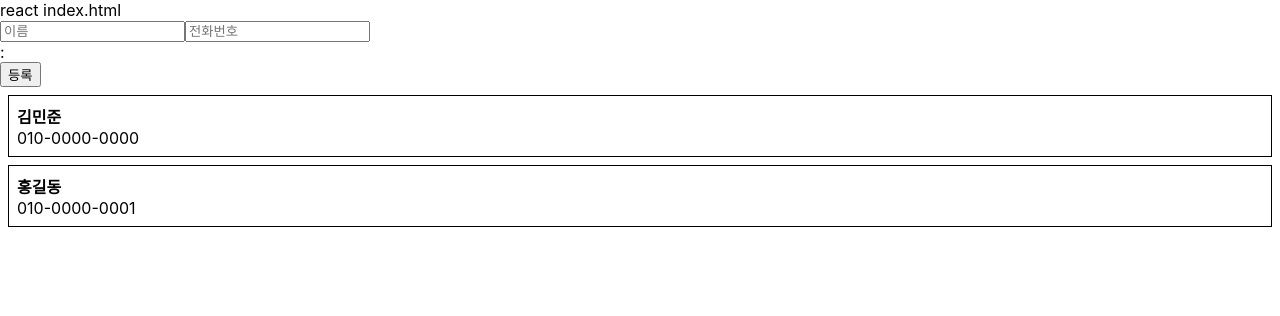
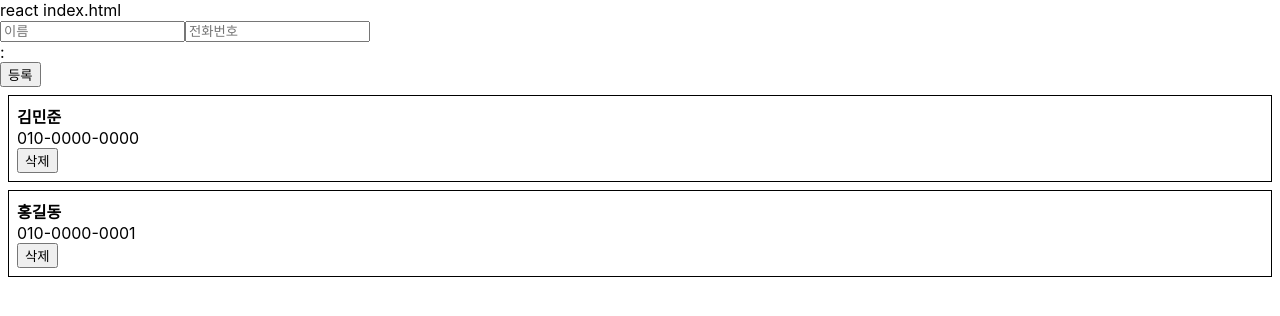
Before and after one commit to kimyk0120/toyp_m_invitation, a React (Create React App) app: page / in a window 1280 px wide. Shown: the top 316 px of the page. Built offline with nearby package versions, Linux system fonts and the light colour scheme.

Commit message:
no message

```diff
--- a/src/App.js
+++ b/src/App.js
@@ -33,12 +33,21 @@
             information: information.concat({id: this.id++, ...data})
         })
     }
+
+    handleRemove = (id) => {
+        const {information} = this.state;
+        this.setState({
+            information: information.filter(info => info.id !== id)
+        })
+    }
+
     render() {
         const {information} = this.state;
         return (
             <div>
                 <PhoneForm phonform_onCreate={this.handleCreate} />
-                <PhoneInfoList data={this.state.information} />
+                <PhoneInfoList data={information}
+                               onRemove={this.handleRemove}/>
                 {/*{JSON.stringify(information)}*/}
             </div>
 
--- a/src/components/PhoneInfo.js
+++ b/src/components/PhoneInfo.js
@@ -10,6 +10,11 @@
         }
     }
 
+    handleRemove = () => {
+        const {info, onRemove} = this.props;
+        onRemove(info.id);
+    }
+
     render() {
         const style = {
             border: '1px solid black',
@@ -17,12 +22,13 @@
             margin: '8px'
         };
 
-        const { name, phone, id } = this.props.info;
+        const {name, phone} = this.props.info;
 
         return (
             <div style={style}>
                 <div><b>{name}</b></div>
                 <div>{phone}</div>
+                <button onClick={this.handleRemove}>삭제</button>
             </div>
         );
     }
--- a/src/components/PhoneInfoList.js
+++ b/src/components/PhoneInfoList.js
@@ -4,13 +4,19 @@
 
 class PhoneInfoList extends Component {
     static defaultProps = {
-        data: []
+        list: [],
+        onRemove: () => console.warn('onRemove not defined'),
     }
 
     render() {
-        const { data } = this.props;
+        const { data, onRemove } = this.props;
         const list = data.map(
-            info => (<PhoneInfo key={info.id} info={info}/>)
+            info => (
+                <PhoneInfo
+                    key={info.id}
+                    info={info}
+                    onRemove={onRemove} />
+            )
         );
 
         return (
```
